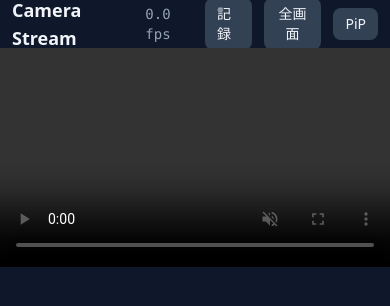
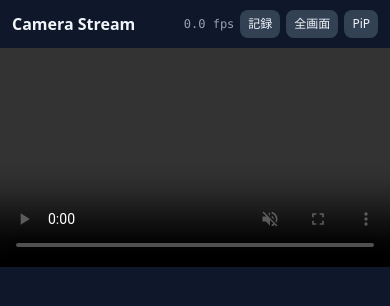
Before and after one commit to Mokuichi147/Camst, a FastAPI app: page / in a window 390 px wide. Shown: the top 306 px of the page. Run offline with FastAPI, Linux system fonts and the light colour scheme; some libraries are stand-ins or nearby versions.

Commit message:
スマホ表示のヘッダーボタン折り返しを修正

```diff
--- a/src/camst/templates/index.html
+++ b/src/camst/templates/index.html
@@ -58,10 +58,10 @@
       class="flex items-center justify-between gap-2 shrink-0 px-3 py-2 bg-slate-900"
       style="height: var(--header-h);"
     >
-      <h1 class="text-lg sm:text-xl font-semibold">Camera Stream</h1>
-      <div class="flex items-center gap-3">
+      <h1 class="min-w-0 truncate text-base sm:text-xl font-semibold">Camera Stream</h1>
+      <div class="flex shrink-0 items-center gap-1.5 sm:gap-3">
         <div
-          class="text-sm text-slate-400"
+          class="text-xs sm:text-sm text-slate-400 whitespace-nowrap"
           hx-get="/status"
           hx-trigger="load, every 1s"
           hx-swap="innerHTML"
@@ -71,16 +71,16 @@
         <span id="conn-state" class="text-xs text-slate-500 hidden sm:inline">待機中…</span>
         <a
           href="/recordings"
-          class="px-3 py-1.5 rounded-lg bg-slate-700 hover:bg-slate-600 text-sm font-medium transition"
+          class="whitespace-nowrap px-2 sm:px-3 py-1.5 rounded-lg bg-slate-700 hover:bg-slate-600 text-xs sm:text-sm font-medium transition"
         >記録</a>
         <button
           id="btn-fullscreen"
-          class="px-3 py-1.5 rounded-lg bg-slate-700 hover:bg-slate-600 text-sm font-medium transition"
+          class="whitespace-nowrap px-2 sm:px-3 py-1.5 rounded-lg bg-slate-700 hover:bg-slate-600 text-xs sm:text-sm font-medium transition"
           type="button"
         >全画面</button>
         <button
           id="btn-pip"
-          class="px-3 py-1.5 rounded-lg bg-slate-700 hover:bg-slate-600 text-sm font-medium transition disabled:opacity-40 disabled:cursor-not-allowed"
+          class="whitespace-nowrap px-2 sm:px-3 py-1.5 rounded-lg bg-slate-700 hover:bg-slate-600 text-xs sm:text-sm font-medium transition disabled:opacity-40 disabled:cursor-not-allowed"
           type="button"
         >PiP</button>
       </div>
```
